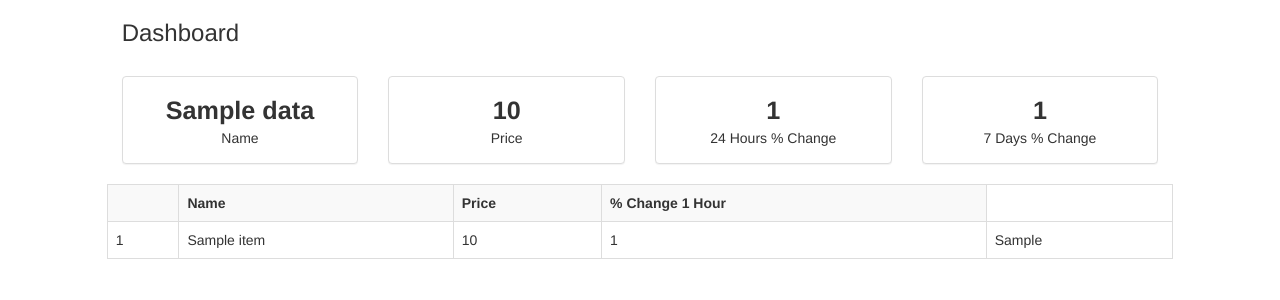
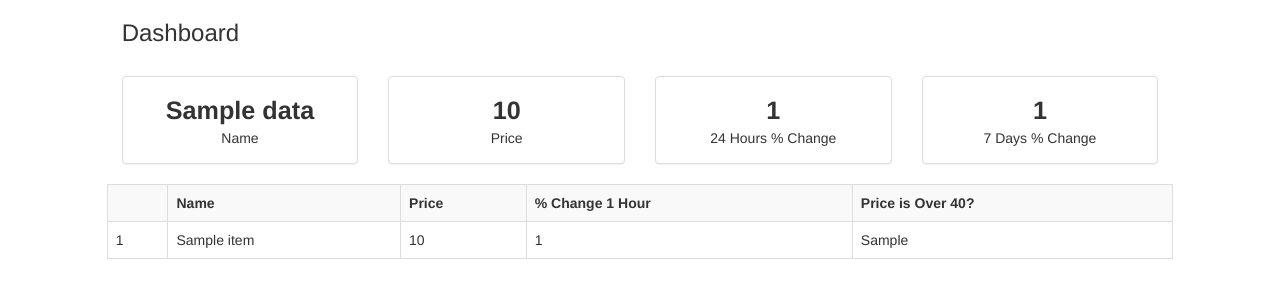
Before and after one commit to kootoomo/Flask-ubuntu, a Flask app: template udemyFlask/app/templates/index.html in a window 1280 px wide. Shown: the top 300 px of the page. Run offline with Flask 2, Linux system fonts and the light colour scheme; the template is opened without the code that fills it: most values are stand-ins (such as "Sample title", 1, 10 or a date in 2020); some libraries are stand-ins or nearby versions.

Commit message:
Price Over 40

```diff
--- a/udemyFlask/app/templates/index.html
+++ b/udemyFlask/app/templates/index.html
@@ -56,6 +56,7 @@
                     <th>Name</th>
                     <th>Price</th>
                     <th>% Change 1 Hour</th>
+                    <th>Price is Over 40?</th>
                 </tr>
             {% for item in process_coins %}
                 <tr>
```
